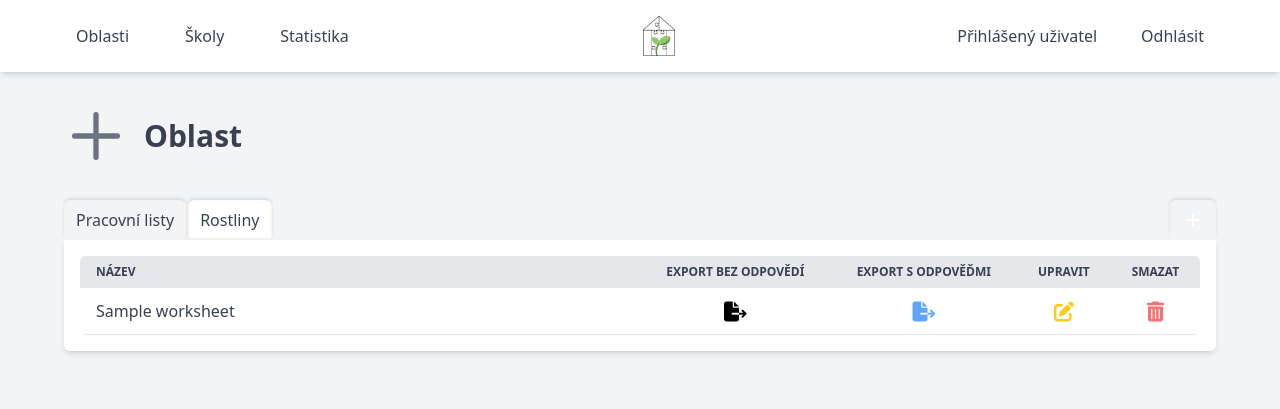
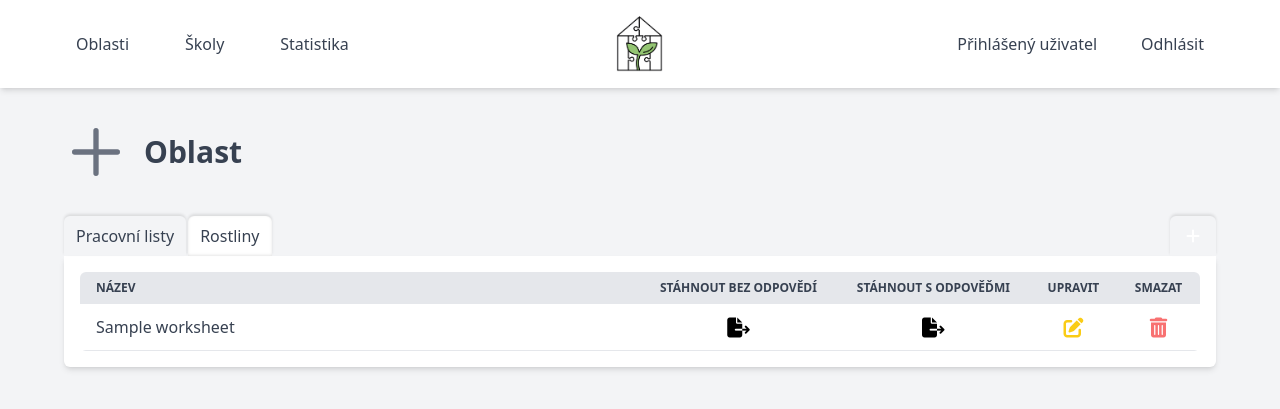
Before and after one commit to sabinaaj/PlantPuzzleAdmin, a Django app: page /worksheets/1/list in a window 1280 px wide. Shown: the top 409 px of the page. Run offline with Django 5.2, Linux system fonts and the light colour scheme; tables that the repository leaves empty hold one stand-in row (values such as "Sample post"); some libraries are stand-ins or nearby versions.

Commit message:
little fixes

```diff
--- a/areas/templates/areas_form.html
+++ b/areas/templates/areas_form.html
@@ -26,10 +26,10 @@
             <form id="worksheetForm">
                 <div class="flex items-center mb-4 space-x-4">
                     <div class="w-1/2">
-                        {% include 'forms/input.html' with name='title' value=form.title.value label='Název' placeholder='Zadejte název' %}
+                        {% include 'forms/input.html' with name='title' value=form.title.value label='Název' placeholder='Zadejte název' errors=form.title.errors %}
                     </div>
                     <div class="w-1/2">
-                        <label for="id_icon" class="block text-sm font-medium text-gray-700">Ikona</label>
+                        <label for="id_icon" class="block text-sm font-medium text-gray-700 px-1">Ikona</label>
                         <input type="file" id="id_icon" name="icon"
                                class="mt-1 block w-full p-2 border border-gray-300 rounded-md shadow-sm outline-none focus:ring focus:ring-opacity-30 focus:ring-brown-500 focus:border-brown-500">
                         {{ form.icon.errors }}
--- a/templates/navbar.html
+++ b/templates/navbar.html
@@ -8,7 +8,14 @@
             <a href="#" class="text-gray-700 hover:bg-brown-500 px-3 py-2 rounded">Školy</a>
             <a href="#" class="text-gray-700 hover:bg-brown-500 px-3 py-2 rounded">Statistika</a>
         </div>
-        <img src="{% static 'logo.png' %}" class="h-10">
+
+        <!-- Centered logo -->
+        <div class="flex-grow flex justify-center pr-10">
+            <a href="{% url 'areas:area_list' %}">
+                <img src="{% static 'logo.jpg' %}" class="h-14"> <!-- Adjust size here -->
+            </a>
+        </div>
+
         <!-- Right side user info and logout button -->
         <div class="flex items-center space-x-8">
             <span class="text-gray-700">Přihlášený uživatel</span>
--- a/theme/static_src/tailwind.config.js
+++ b/theme/static_src/tailwind.config.js
@@ -27,6 +27,8 @@ module.exports = {
                 brown: {
                     500: '#c6b5a0',
                     600: '#796d5b',
+                    700: '#987f69',
+                    800: '#534330',
                 },
                 pistachio: {
                     500: '#93c572',
--- a/worksheets/templates/worksheets_list.html
+++ b/worksheets/templates/worksheets_list.html
@@ -35,8 +35,8 @@
             <tr class="text-xs font-semibold text-gray-700 uppercase bg-gray-200">
                 <th class="py-2 px-4 w-1/2 text-left">Název
                 </th>
-                <th class="py-2 px-4">Export bez odpovědí</th>
-                <th class="py-2 px-4">Export s odpověďmi</th>
+                <th class="py-2 px-4">Stáhnout bez odpovědí</th>
+                <th class="py-2 px-4">Stáhnout s odpověďmi</th>
                 <th class="py-2 px-4">Upravit</th>
                 <th class="py-2 px-4">Smazat</th>
             </tr>
@@ -44,18 +44,18 @@
             <tbody>
 
             {% for worksheet in worksheets %}
-            <tr class="border-b  cursor-pointer hover:bg-gray-50">
+            <tr class="border-b  cursor-pointer">
                 <td class="py-3 px-4 text-gray-700 text-left max-w-full">{{ worksheet.title }}</td>
                 <td class="py-3 px-4 text-center">
                     <form method="post" action="{% url 'worksheets:worksheets_export' area.pk worksheet.pk %}" class="inline">
                         <button type="submit">
-                            <i class="fas fa-file-export fa-lg text-pistachio-500 hover:text-pistachio-600"></i>
+                            <i class="fas fa-file-export fa-lg text-brown-500 hover:text-brown-600"></i>
                         </button>
                     </form>
                 </td>
                 <td class="py-3 px-4 text-center">
                     <a href="{% url 'worksheets:worksheets_export_with_answers' area.pk worksheet.pk %}">
-                        <i class="fas fa-file-export fa-lg text-blue-400 hover:text-blue-500 cursor-pointer"></i>
+                        <i class="fas fa-file-export fa-lg text-brown-700 hover:text-brown-800 cursor-pointer"></i>
                     </a>
                 </td>
                 <td class="py-3 px-4 text-center">
@@ -72,7 +72,7 @@
 
             {% empty %}
             <tr class="border-b">
-                <td class="py-3 px-4 text-gray-700 text-left max-w-full">Žádné pracovní listy nebyly nalezeny</td>
+                <td class="py-3 px-4 text-gray-700 text-left max-w-full">Žádné pracovní listy nebyly nalezeny.</td>
             </tr>
 
             {% endfor %}
--- a/worksheets/views.py
+++ b/worksheets/views.py
@@ -361,6 +361,7 @@ class WorksheetExportView(BaseWorksheetExportView):
             self.sheet.row_dimensions[self.row_cnt].height = 10
             self.row_cnt += 1
 
+
     def make_choices_task(self, task):
 
         questions = task.question_set.all()
@@ -385,6 +386,19 @@ class WorksheetExportView(BaseWorksheetExportView):
 
                 self.sheet.row_dimensions[self.row_cnt].height = 10
                 self.row_cnt += 1
+
+
+    def make_choices_picture_task(self, task):
+
+        question = task.question_set.first()
+
+        self.sheet.merge_cells(f'd{self.row_cnt}:j{self.row_cnt + 5}')
+        self.row_cnt += 5
+
+        # for option in question.option_set.all():.
+
+
+
 
     def make_pairs_task(self, task):
 
```
Also changed, not shown: areas/forms.py (+16 -0 lines), areas/templates/areas_list.html (+4 -9 lines), templates/forms/input.html (+15 -2 lines), worksheets/templates/worksheets_form.html (+2 -5 lines), theme/static/area_placeholder.png (added), theme/static/logo.jpg (added).
